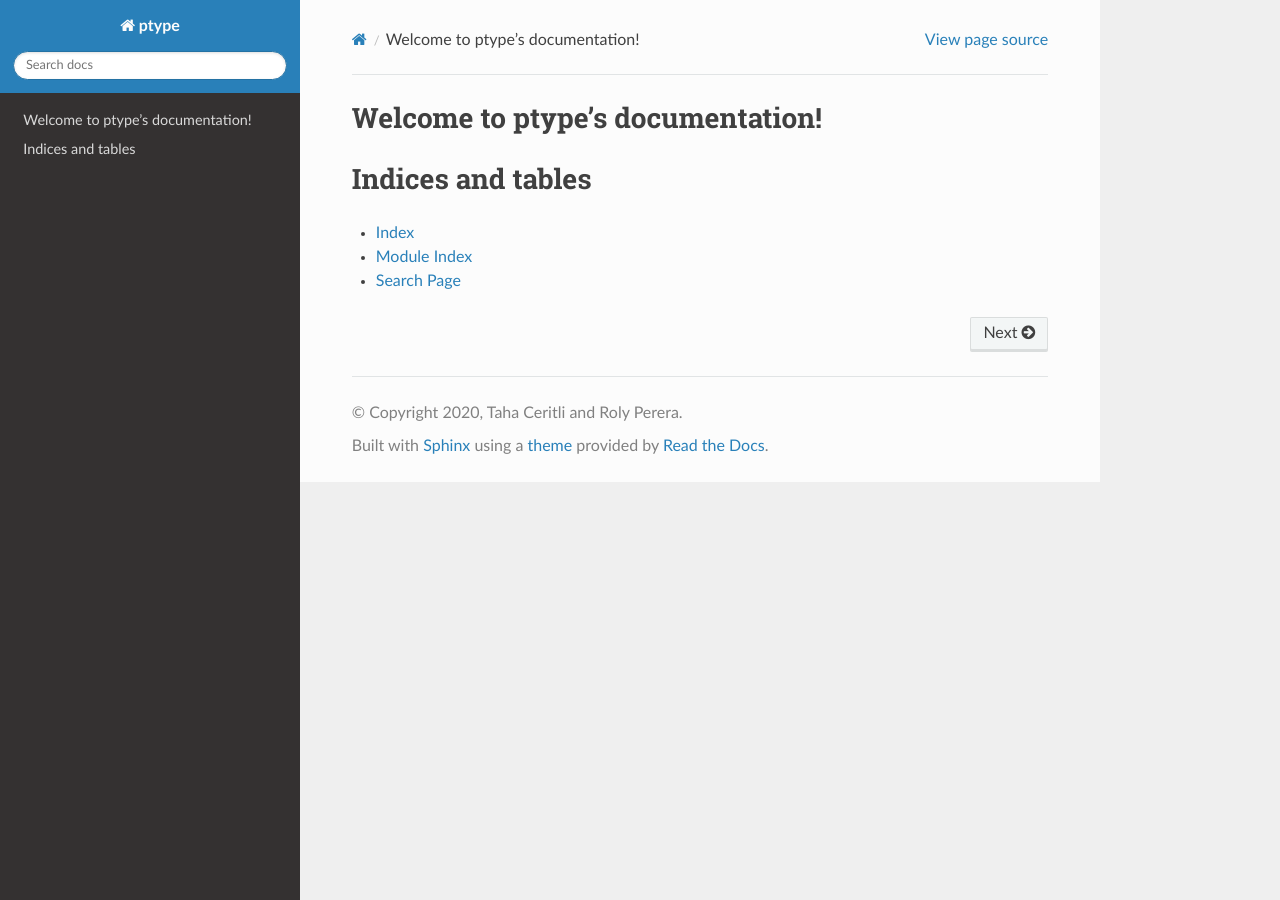
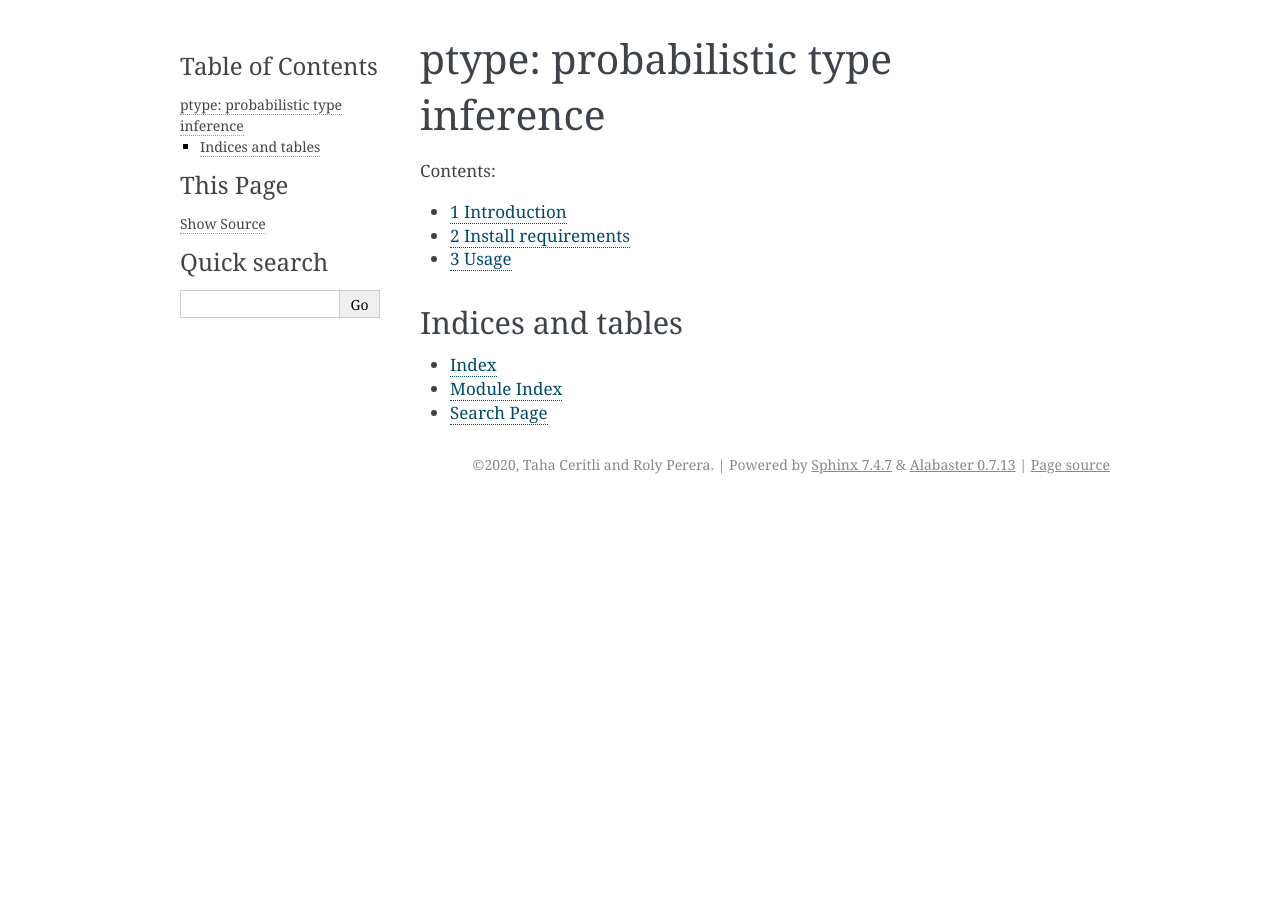
Before and after one commit to alan-turing-institute/ptype, a Sphinx documentation site: the page built from docs/index.rst, in a window 1280 px wide. Built offline with Sphinx 7.4.7, drawn with Linux system fonts in a browser that asks for light colours.

Commit message:
This sucks.

```diff
--- a/docs/README.rst
+++ b/docs/README.rst
@@ -1 +1 @@
-.. include:: ../../README.rst
+.. include:: ../README.rst
--- a/docs/conf.py
+++ b/docs/conf.py
@@ -10,10 +10,10 @@
 # add these directories to sys.path here. If the directory is relative to the
 # documentation root, use os.path.abspath to make it absolute, like shown here.
 #
-import os
+# import os
 import sys
-sys.path.insert(0, os.path.abspath('.'))
-# sys.path.insert(0, '../')
+# sys.path.insert(0, os.path.abspath('.'))
+sys.path.insert(0, '../')
 
 
 # -- Project information -----------------------------------------------------
@@ -46,7 +46,8 @@ exclude_patterns = ['_build', 'Thumbs.db', '.DS_Store']
 # The theme to use for HTML and HTML Help pages.  See the documentation for
 # a list of builtin themes.
 #
-html_theme = 'sphinx_rtd_theme'
+html_theme = 'alabaster'
+# html_theme = 'sphinx_rtd_theme'
 
 # Add any paths that contain custom static files (such as style sheets) here,
 # relative to this directory. They are copied after the builtin static files,
--- a/docs/index.rst
+++ b/docs/index.rst
@@ -3,8 +3,9 @@
    You can adapt this file completely to your liking, but it should at least
    contain the root `toctree` directive.
 
-Welcome to ptype's documentation!
-=================================
+===================================
+ptype: probabilistic type inference
+===================================
 
 .. toctree::
    :maxdepth: 2
```
Also changed, not shown: 1 other file.
